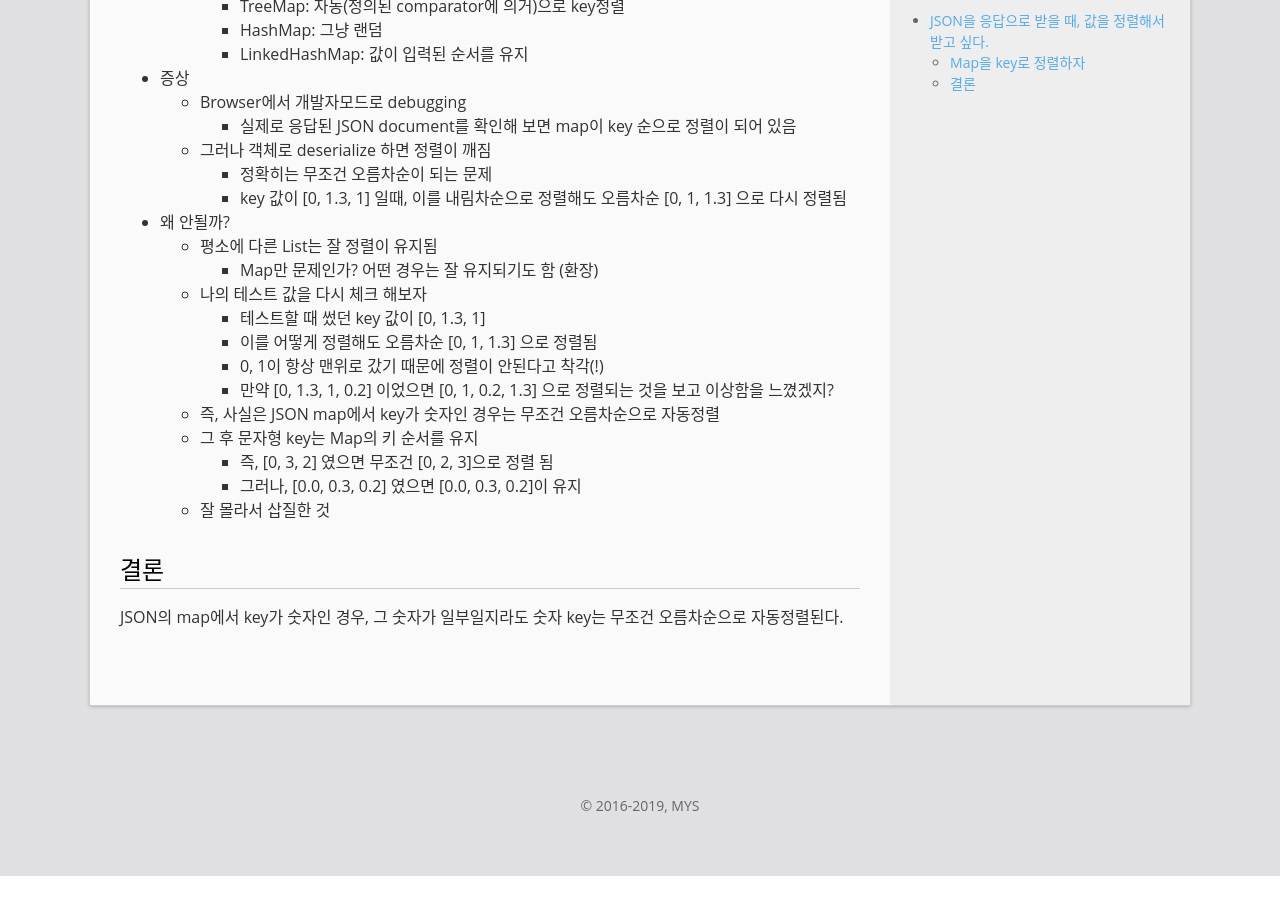
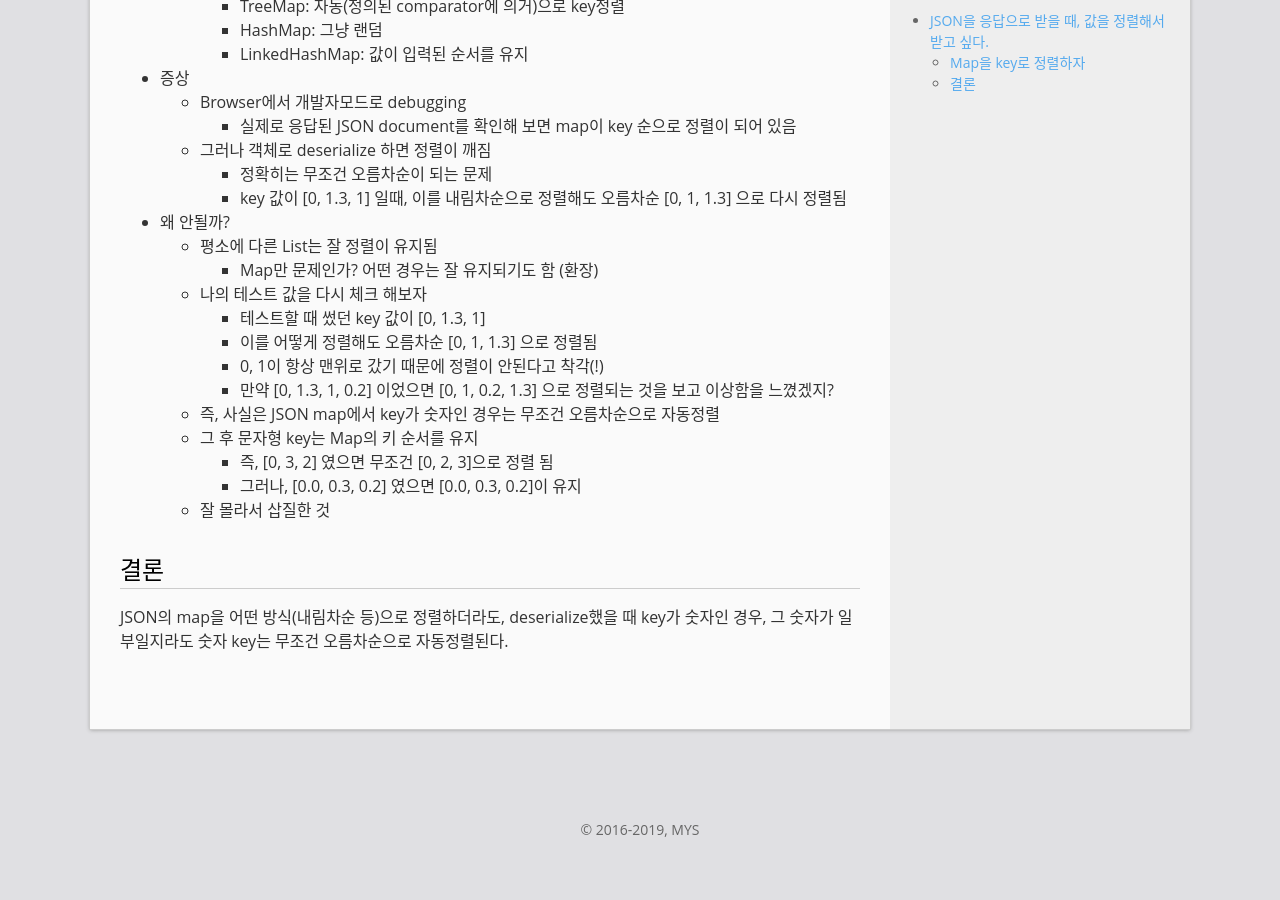
Before and after one commit to mystria/mystria.github.io, a Jekyll site: the page built from _posts/2019-10-18-fail-case-json-map-key-order.md, in a window 1280 px wide and 900 px high, scrolled down 1085 px. Built offline with Jekyll 4.4.1, drawn with Linux system fonts in a browser that asks for light colours; comment, search, counter and statistics services are not loaded; before the commit the page ends 1961 px from its top, so only the background shows below that.

Commit message:
Update summary

```diff
--- a/_posts/2019-10-18-fail-case-json-map-key-order.md
+++ b/_posts/2019-10-18-fail-case-json-map-key-order.md
@@ -51,4 +51,4 @@ Fron-end에서 RESTful API 서버로 부터 응답을 받을 때, 보통은 JSON
   + 잘 몰라서 삽질한 것
 
 ## 결론
-JSON의 map에서 key가 숫자인 경우, 그 숫자가 일부일지라도 숫자 key는 무조건 오름차순으로 자동정렬된다.
+JSON의 map을 어떤 방식(내림차순 등)으로 정렬하더라도, deserialize했을 때 key가 숫자인 경우, 그 숫자가 일부일지라도 숫자 key는 무조건 오름차순으로 자동정렬된다.
```
